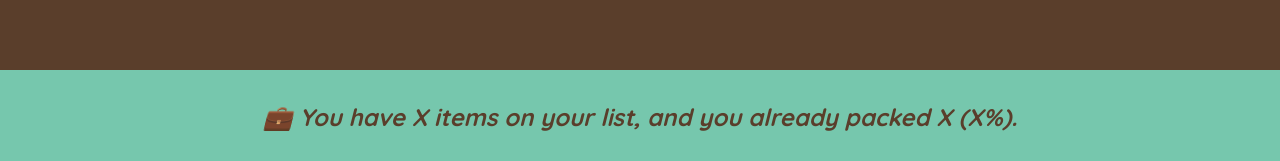
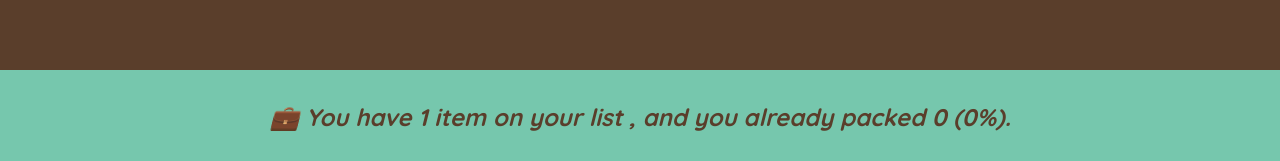
Before and after one commit to samuelharpaz/travel-list, a React (Vite) app: page / in a window 1280 px wide. Both pictures are taken after typing "Sample" into the empty fields and a click on the button "ADD". Shown: the part 636-797 px from the top of the page. Built offline with nearby package versions, Linux system fonts and the light colour scheme.

Commit message:
add stats functionality

```diff
--- a/src/App.jsx
+++ b/src/App.jsx
@@ -24,7 +24,7 @@
       <Logo />
       <Form onAddItems={handleAddItems} />
       <PackingList items={items} onDeleteItem={handleDeleteItem} onToggleUpdatePacking={handleToggleUpdatePacking} />
-      <Stats />
+      <Stats items={items} />
     </div>
   );
 }
@@ -96,10 +96,30 @@
   );
 }
 
-function Stats() {
+function Stats({ items }) {
+  const numItems = items.length;
+
+  if (!numItems) {
+    return (
+      <p className="stats">
+        <em>Start adding some items to your packing list! 🚀</em>
+      </p>
+    );
+  }
+
+  const numPacked = items.filter(item => item.packed).length;
+  const percentPacked = Math.round((numPacked / numItems) * 100);
+
   return (
     <footer className="stats">
-      <em>💼 You have X items on your list, and you already packed X (X%).</em>
+      {percentPacked === 100 ? (
+        <em>You got everything! Ready to go ✈️</em>
+      ) : (
+        <em>
+          💼 You have {numItems} item{numItems === 1 ? '' : 's'} on your list , and you already packed {numPacked} (
+          {percentPacked}%).
+        </em>
+      )}
     </footer>
   );
 }
```
